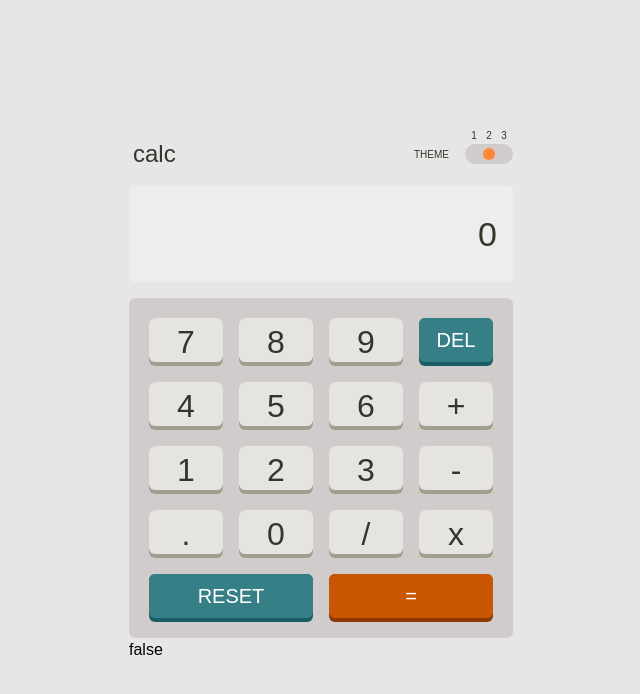
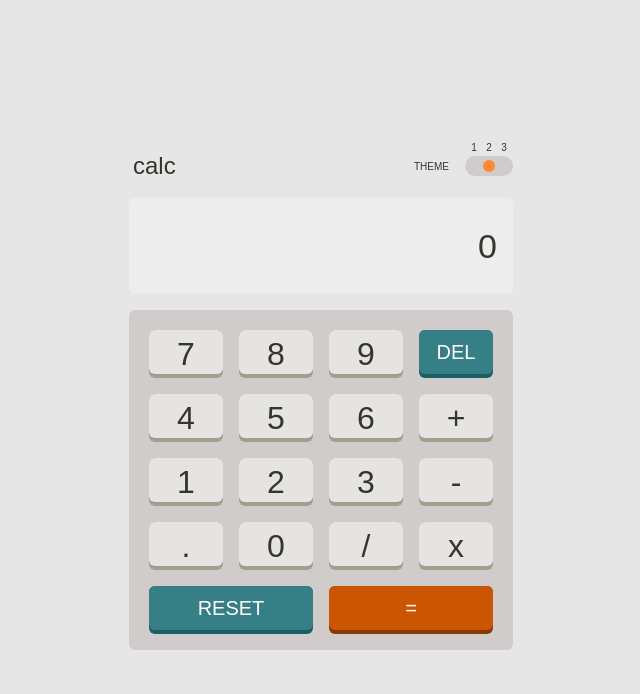
Before and after one commit to denkochev/frontend_mentor_calculator, a Next.js app: page / in a window 1280 px wide. Shown: the top 694 px of the page, without its empty margins (319-959 px from the left). Built offline with nearby package versions, Linux system fonts and the light colour scheme.

Commit message:
Delete debagging states infos

```diff
--- a/app/containers/Main.tsx
+++ b/app/containers/Main.tsx
@@ -7,22 +7,17 @@ import { useStore } from "../../store/store";
 
 export default function Main() {
   const value = useStore((state) => state.value);
-  const [numberBuffer, operatorBuffer, isOperator] = useStore((state) => [
-    state.numberBuffer,
-    state.operatorsBuffer,
-    state.isOperator,
-  ]);
 
   return (
     <div>
       <div className="flex w-96 justify-between">
         <div>
-          <h1 className="mx-1 text-2xl text-darkYellow dark:text-prjWhite">
+          <h1 className="mx-1 text-2xl text-darkYellow purple:text-lightYellow dark:text-prjWhite">
             calc
           </h1>
         </div>
         <div className="flex items-center">
-          <h3 className="mx-4 text-[10px] text-darkYellow dark:text-prjWhite">
+          <h3 className="mx-4 text-[10px] text-darkYellow purple:text-lightYellow dark:text-prjWhite">
             THEME
           </h3>
           <ToggleTheme />
@@ -30,9 +25,6 @@ export default function Main() {
       </div>
       <Display value={value} />
       <Numpad />
-      <div>{numberBuffer.toString()}</div>
-      <div>{operatorBuffer.toString()}</div>
-      <div>{String(isOperator)}</div>
     </div>
   );
 }
```
